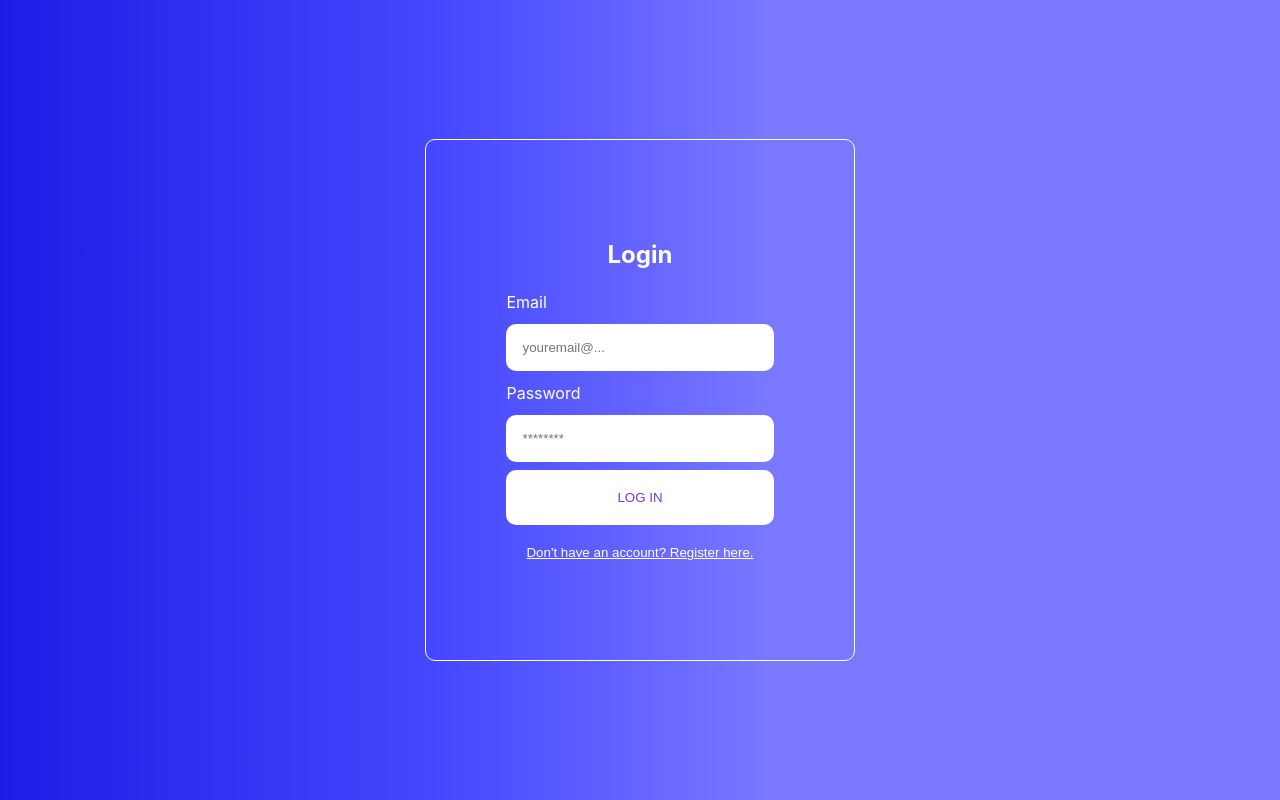
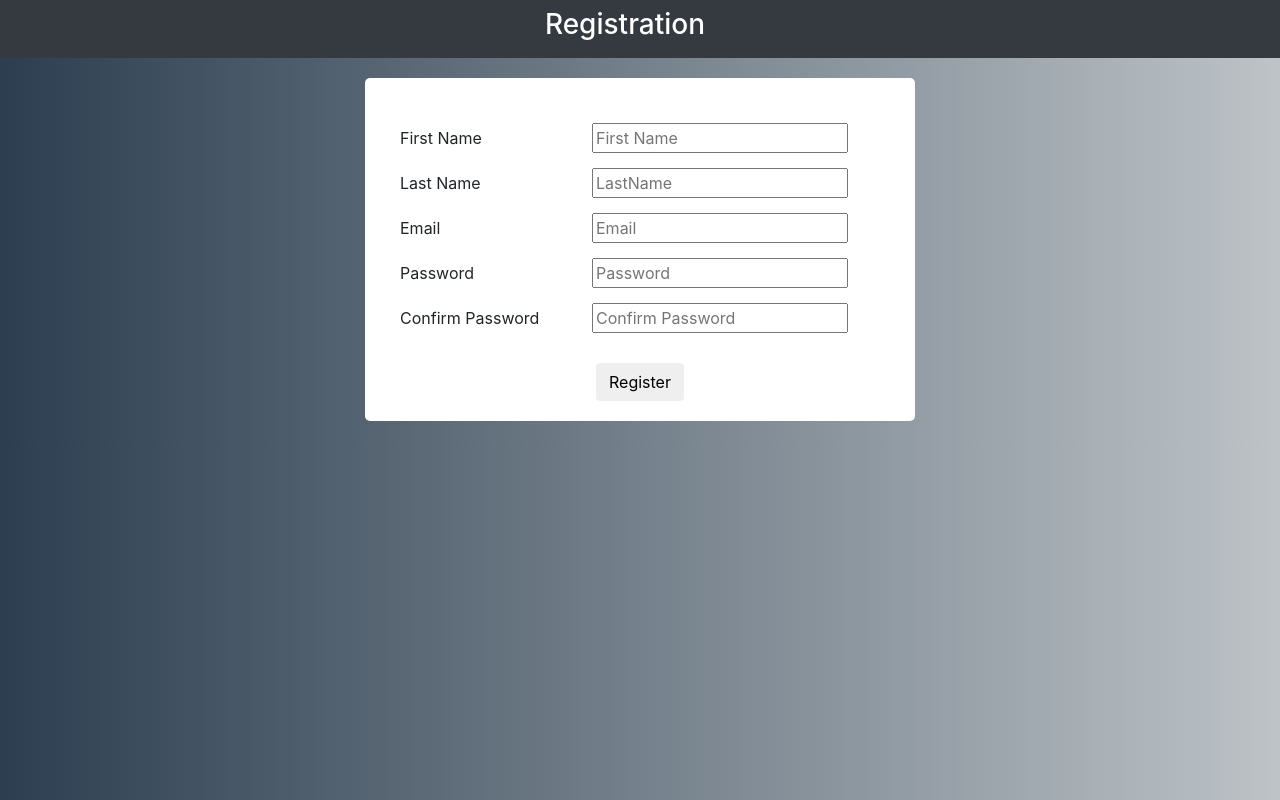
Before and after one commit to khietdeptrai/khietdeptrai-login-signup, a React (Create React App) app: page / in a window 1280 px wide. Built offline with nearby package versions, Linux system fonts and the light colour scheme.

Commit message:
Revert "change form ui"
This reverts commit d4258d80cb08627e50a7eb4172c6f777de6e7f68.

```diff
--- a/package.json
+++ b/package.json
@@ -1,10 +1,10 @@
 {
-  "name": "login-register-form",
+  "name": "khietdeptrai-login-signup",
   "version": "0.1.0",
   "private": true,
   "dependencies": {
-    "@testing-library/jest-dom": "^5.16.4",
-    "@testing-library/react": "^13.3.0",
+    "@testing-library/jest-dom": "^5.16.5",
+    "@testing-library/react": "^13.4.0",
     "@testing-library/user-event": "^13.5.0",
     "react": "^18.2.0",
     "react-dom": "^18.2.0",
--- a/public/index.html
+++ b/public/index.html
@@ -10,34 +10,22 @@
       content="Web site created using create-react-app"
     />
     <link rel="apple-touch-icon" href="%PUBLIC_URL%/logo192.png" />
-    <!--
-      manifest.json provides metadata used when your web app is installed on a
-      user's mobile device or desktop. See https://developers.google.com/web/fundamentals/web-app-manifest/
-    -->
+    <link rel="stylesheet"
+          href="https://maxcdn.bootstrapcdn.com/bootstrap/4.0.0/css/bootstrap.min.css"
+          integrity="sha384-Gn5384xqQ1aoWXA+058RXPxPg6fy4IWvTNh0E263XmFcJlSAwiGgFAW/dAiS6JXm"
+          crossorigin="anonymous">
+
     <link rel="manifest" href="%PUBLIC_URL%/manifest.json" />
-    <!--
-      Notice the use of %PUBLIC_URL% in the tags above.
-      It will be replaced with the URL of the `public` folder during the build.
-      Only files inside the `public` folder can be referenced from the HTML.
-
-      Unlike "/favicon.ico" or "favicon.ico", "%PUBLIC_URL%/favicon.ico" will
-      work correctly both with client-side routing and a non-root public URL.
-      Learn how to configure a non-root public URL by running `npm run build`.
-    -->
     <title>React App</title>
   </head>
   <body>
     <noscript>You need to enable JavaScript to run this app.</noscript>
     <div id="root"></div>
-    <!--
-      This HTML file is a template.
-      If you open it directly in the browser, you will see an empty page.
-
-      You can add webfonts, meta tags, or analytics to this file.
-      The build step will place the bundled scripts into the <body> tag.
-
-      To begin the development, run `npm start` or `yarn start`.
-      To create a production bundle, use `npm run build` or `yarn build`.
-    -->
+    <script src="https://code.jquery.com/jquery-3.2.1.slim.min.js" integrity="sha384-KJ3o2DKtIkvYIK3UENzmM7KCkRr/rE9/Qpg6aAZGJwFDMVNA/GpGFF93hXpG5KkN" crossorigin="anonymous"></script>
+    <script src="https://cdnjs.cloudflare.com/ajax/libs/popper.js/1.12.9/umd/popper.min.js" integrity="sha384-ApNbgh9B+Y1QKtv3Rn7W3mgPxhU9K/ScQsAP7hUibX39j7fakFPskvXusvfa0b4Q" crossorigin="anonymous"></script>
+    <script src="https://maxcdn.bootstrapcdn.com/bootstrap/4.0.0/js/bootstrap.min.js" integrity="sha384-JZR6Spejh4U02d8jOt6vLEHfe/JQGiRRSQQxSfFWpi1MquVdAyjUar5+76PVCmYl" crossorigin="anonymous"></script>
   </body>
 </html>
+
+  </body>
+</html>
--- a/src/App.css
+++ b/src/App.css
@@ -1,50 +1,38 @@
 .App {
   text-align: center;
-  display: flex;
-  min-height: 100vh;
-  align-items: center;
-  justify-content: center;
-  color: white;
-  background: linear-gradient(90deg, rgba(29,28,229,1) 0%, rgba(70,73,255,1) 35%, rgba(121,120,255,1) 60%);
 }
 
-.auth-form-container, .login-form, .register-form {
-  display: flex;
-  flex-direction: column;
+.App-logo {
+  height: 40vmin;
+  pointer-events: none;
 }
 
-@media screen and (min-width: 600px) {
-  .auth-form-container {
-    padding: 5rem;
-    border: 1px solid white;
-    border-radius: 10px;
-    margin: 0.5rem;
+@media (prefers-reduced-motion: no-preference) {
+  .App-logo {
+    animation: App-logo-spin infinite 20s linear;
   }
 }
 
-label {
-  text-align: left;
-  padding: 0.25rem 0;
+.App-header {
+  background-color: #282c34;
+  min-height: 100vh;
+  display: flex;
+  flex-direction: column;
+  align-items: center;
+  justify-content: center;
+  font-size: calc(10px + 2vmin);
+  color: white;
 }
 
-input {
-  margin: 0.5rem 0;
-  padding: 1rem;
-  border: none;
-  border-radius: 10px;
+.App-link {
+  color: #61dafb;
 }
 
-button {
-  border: none;
-  background-color: white;
-  padding: 20px;
-  border-radius: 10px;
-  cursor: pointer;
-  color: #7439db;
+@keyframes App-logo-spin {
+  from {
+    transform: rotate(0deg);
+  }
+  to {
+    transform: rotate(360deg);
+  }
 }
-
-.link-btn {
-  background: none;
-  color: white;
-  text-decoration: underline;
-}
--- a/src/App.js
+++ b/src/App.js
@@ -1,20 +1,12 @@
-import React, { useState } from "react";
 import './App.css';
-import { Login } from "./Login";
-import { Register } from "./Register";
+import Header from './components/header';
+import RegistrationForm from './components/registrationForm';
 
 function App() {
-  const [currentForm, setCurrentForm] = useState('login');
-
-  const toggleForm = (formName) => {
-    setCurrentForm(formName);
-  }
-
   return (
     <div className="App">
-      {
-        currentForm === "login" ? <Login onFormSwitch={toggleForm} /> : <Register onFormSwitch={toggleForm} />
-      }
+      <Header />
+      <RegistrationForm />
     </div>
   );
 }
--- a/src/Login.jsx
+++ /dev/null
@@ -1,25 +0,0 @@
-import React, { useState } from "react";
-
-export const Login = (props) => {
-    const [email, setEmail] = useState('');
-    const [pass, setPass] = useState('');
-
-    const handleSubmit = (e) => {
-        e.preventDefault();
-        console.log(email);
-    }
-
-    return (
-        <div className="auth-form-container">
-            <h2>Login</h2>
-            <form className="login-form" onSubmit={handleSubmit}>
-                <label htmlFor="email">Email</label>
-                <input value={email} onChange={(e) => setEmail(e.target.value)}type="email" placeholder="youremail@..." id="email" name="email" />
-                <label htmlFor="password">Password</label>
-                <input value={pass} onChange={(e) => setPass(e.target.value)} type="password" placeholder="********" id="password" name="password" />
-                <button type="submit">LOG IN</button>
-            </form>
-            <button className="link-btn" onClick={() => props.onFormSwitch('register')}>Don't have an account? Register here.</button>
-        </div>
-    )
-}
--- a/src/Register.jsx
+++ /dev/null
@@ -1,28 +0,0 @@
-import React, { useState } from "react";
-
-export const Register = (props) => {
-    const [email, setEmail] = useState('');
-    const [pass, setPass] = useState('');
-    const [name, setName] = useState('');
-
-    const handleSubmit = (e) => {
-        e.preventDefault();
-        console.log(email);
-    }
-
-    return (
-        <div className="auth-form-container">
-            <h2>Register</h2>
-        <form className="register-form" onSubmit={handleSubmit}>
-            <label htmlFor="name">Full name</label>
-            <input value={name} name="name" id="name" placeholder="Full Name" />
-            <label htmlFor="email">Email</label>
-            <input value={email} onChange={(e) => setEmail(e.target.value)}type="email" placeholder="youremail@..." id="email" name="email" />
-            <label htmlFor="password">Password</label>
-            <input value={pass} onChange={(e) => setPass(e.target.value)} type="password" placeholder="********" id="password" name="password" />
-            <button type="submit">REGISTER</button>
-        </form>
-        <button className="link-btn" onClick={() => props.onFormSwitch('login')}>Already have an account? Login here.</button>
-    </div>
-    )
-}
--- /dev/null
+++ b/src/components/header.js
@@ -0,0 +1,12 @@
+import React from "react";
+
+function Header() {
+    return(
+        <nav class="bg-dark navbar-dark navbar">
+            <div className="row col-12 d-flex justify-content-center text-white">
+                <h3>Registration</h3>
+            </div>
+        </nav>
+    )
+}
+export default Header;
--- /dev/null
+++ b/src/components/registrationForm.js
@@ -0,0 +1,35 @@
+import React from "react";
+
+import './style.css'
+function RegistrationForm() {
+    return(
+      <div className="form">
+          <div className="form-body">
+              <div className="username">
+                  <label className="form__label" for="firstName">First Name </label>
+                  <input className="form__input" type="text" id="firstName" placeholder="First Name"/>
+              </div>
+              <div className="lastname">
+                  <label className="form__label" for="lastName">Last Name </label>
+                  <input  type="text" name="" id="lastName"  className="form__input"placeholder="LastName"/>
+              </div>
+              <div className="email">
+                  <label className="form__label" for="email">Email </label>
+                  <input  type="email" id="email" className="form__input" placeholder="Email"/>
+              </div>
+              <div className="password">
+                  <label className="form__label" for="password">Password </label>
+                  <input className="form__input" type="password"  id="password" placeholder="Password"/>
+              </div>
+              <div className="confirm-password">
+                  <label className="form__label" for="confirmPassword">Confirm Password </label>
+                  <input className="form__input" type="password" id="confirmPassword" placeholder="Confirm Password"/>
+              </div>
+          </div>
+          <div class="footer">
+              <button type="submit" class="btn">Register</button>
+          </div>
+      </div>
+    )
+}
+export default RegistrationForm;
--- /dev/null
+++ b/src/components/style.css
@@ -0,0 +1,35 @@
+body{
+    background: #bdc3c7;  /* fallback for old browsers */
+    background: -webkit-linear-gradient(to right, #2c3e50, #bdc3c7);  /* Chrome 10-25, Safari 5.1-6 */
+    background: linear-gradient(to right, #2c3e50, #bdc3c7); /* W3C, IE 10+/ Edge, Firefox 16+, Chrome 26+, Opera 12+, Safari 7+ */
+}
+
+.form{
+    background-color: white;
+    border-radius: 5px;
+    width: 550px;
+    margin: 20px auto;
+    padding: 20px;
+    /* height: 600px; */
+}
+
+.form-body{
+    text-align: left;
+    padding: 20px 10px;
+}
+
+.form-body > *{
+    padding: 5px;
+}
+
+.form__label{
+    width: 40%;
+}
+
+.form_input{
+    width: 60%;
+}
+
+.footer{
+    text-align: center;
+}
```
Also changed, not shown: 2 other files (tests, documents, lock files or other folders).
